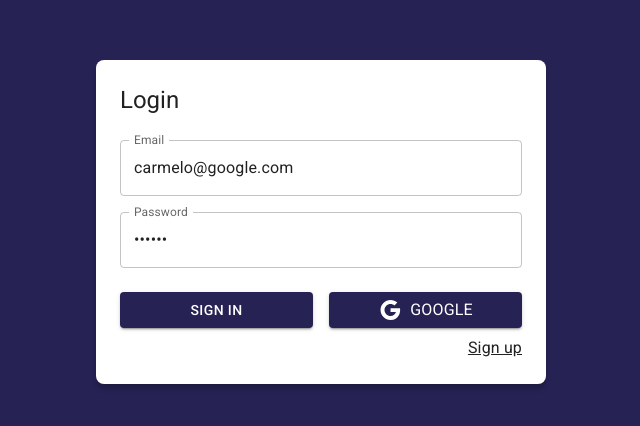
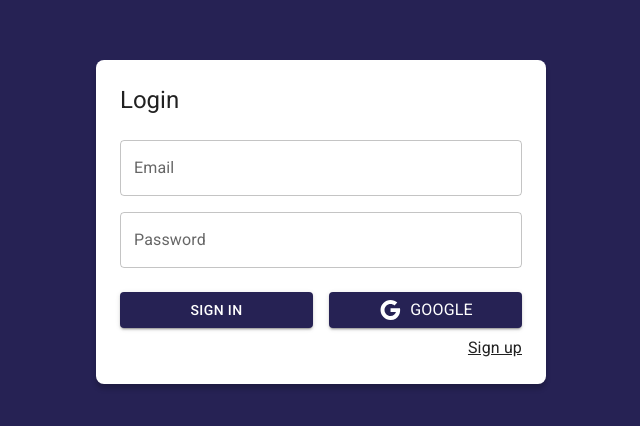
Before and after one commit to CarmeloRicarte/journal-app, a React (Vite) app: page /auth/login in a window 1280 px wide. Shown: the part 178-604 px from the top of the page, without its empty margins (319-959 px from the left). Built offline with nearby package versions, Linux system fonts and the light colour scheme; no server answers.

Commit message:
refactor: delete default values for login form

```diff
--- a/src/auth/pages/LoginPage.tsx
+++ b/src/auth/pages/LoginPage.tsx
@@ -16,8 +16,8 @@ export const LoginPage = () => {
   const { status } = useAppSelector((state) => state.auth);
 
   const { email, password, onInputChange } = useForm({
-    email: "carmelo@google.com",
-    password: "123456",
+    email: "",
+    password: "",
   });
 
   /* A memoized value that is only updated when the status changes. */
```
